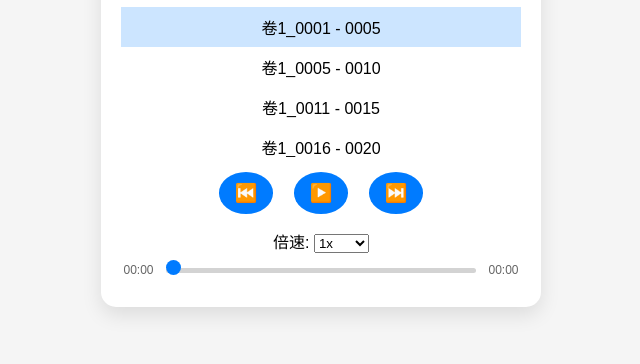
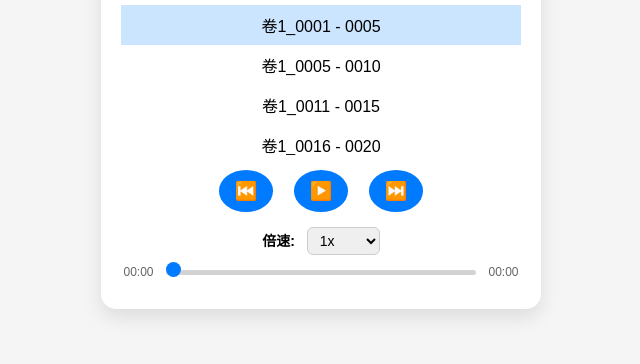
Before and after one commit to wangaaa1/my-music-player, a plain HTML site: page index.html in a window 1280 px wide. Shown: the part 436-800 px from the top of the page, without its empty margins (319-959 px from the left). Drawn offline with Linux system fonts and the light colour scheme.

Commit message:
Update style.css

```diff
--- a/style.css
+++ b/style.css
@@ -130,3 +130,22 @@ h2#title {
     gap: 10px;
   }
 }
+
+/* ✅ 倍速播放样式 */
+.speed-control {
+  margin-top: 10px;
+  text-align: center;
+  font-size: 14px;
+}
+
+.speed-control label {
+  margin-right: 8px;
+  font-weight: bold;
+}
+
+.speed-control select {
+  padding: 4px 8px;
+  border-radius: 6px;
+  font-size: 14px;
+  border: 1px solid #ccc;
+}
```
